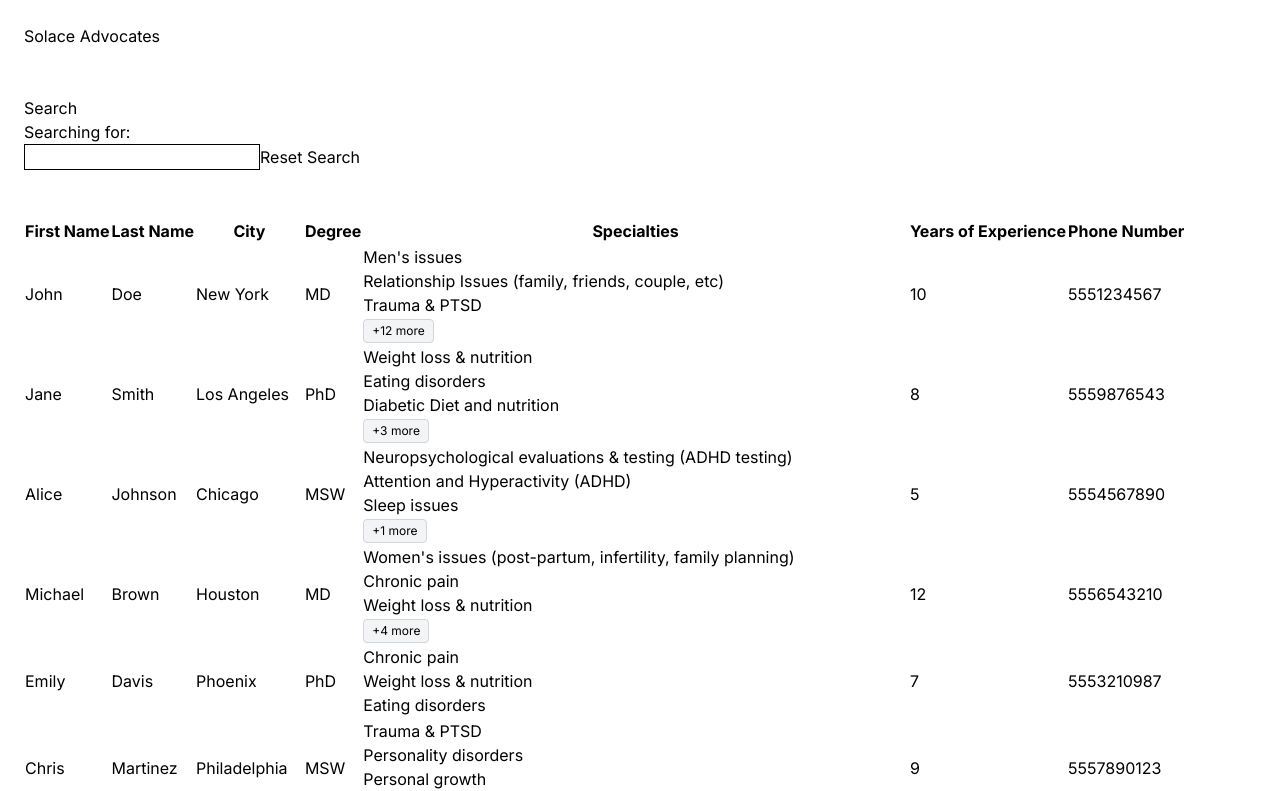
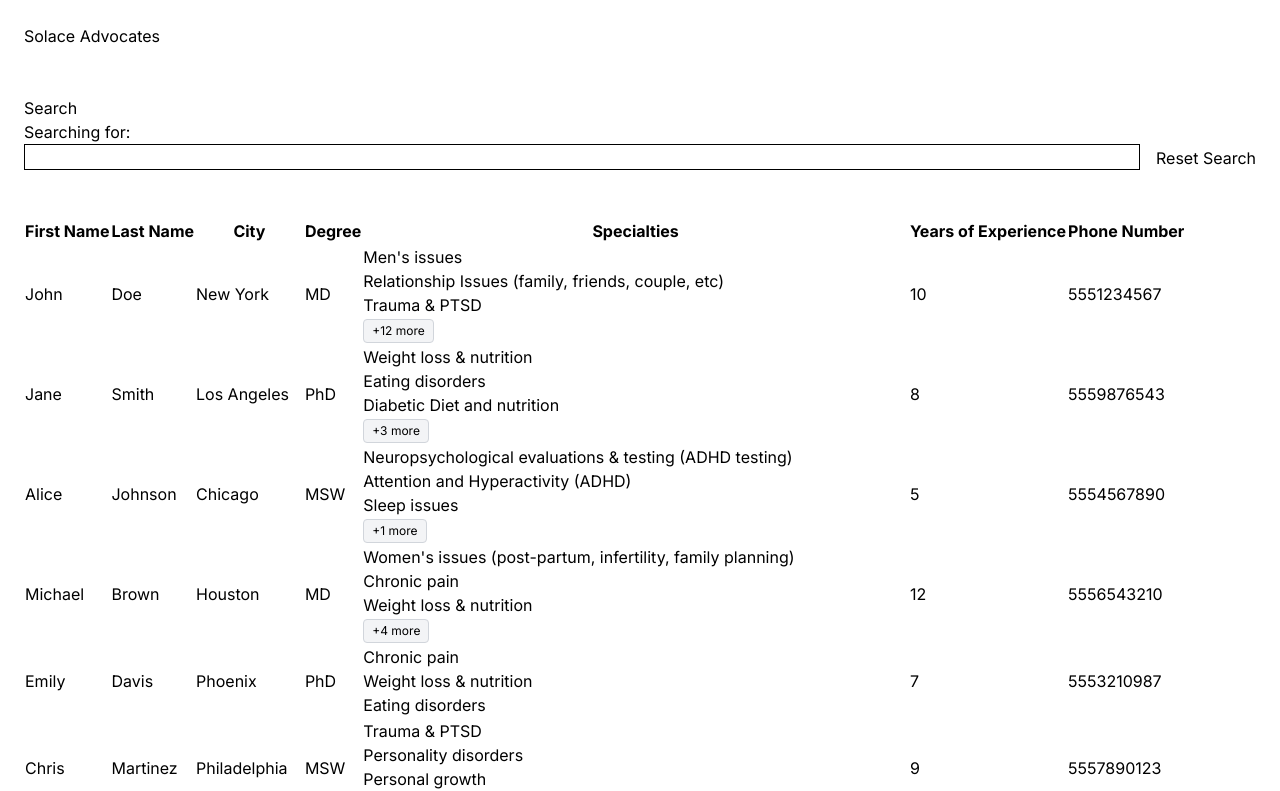
Before and after one commit to lcborn4/solace-candidate-assignment, a Next.js app: page / in a window 1280 px wide. Shown: the top 791 px of the page. Built offline with nearby package versions, Linux system fonts and the light colour scheme.

Commit message:
Make Reset Search button inline with search input

```diff
--- a/src/app/page.tsx
+++ b/src/app/page.tsx
@@ -64,8 +64,10 @@ export default function Home() {
         <p>
           Searching for: <span id="search-term"></span>
         </p>
-        <input style={{ border: "1px solid black" }} onChange={onChange} />
-        <button onClick={onClick}>Reset Search</button>
+        <div style={{ display: "flex", gap: "16px", alignItems: "end" }}>
+          <input style={{ border: "1px solid black", flex: "1" }} onChange={onChange} />
+          <button onClick={onClick}>Reset Search</button>
+        </div>
       </div>
       <br />
       <br />
```
